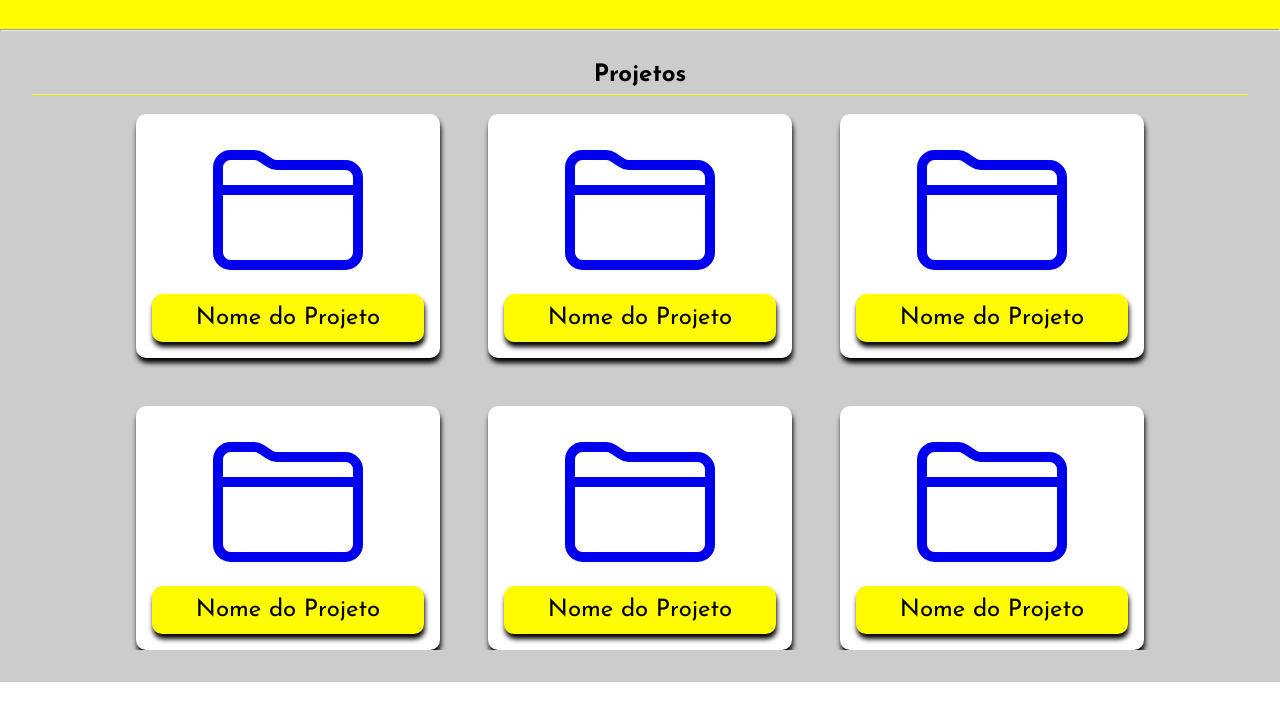
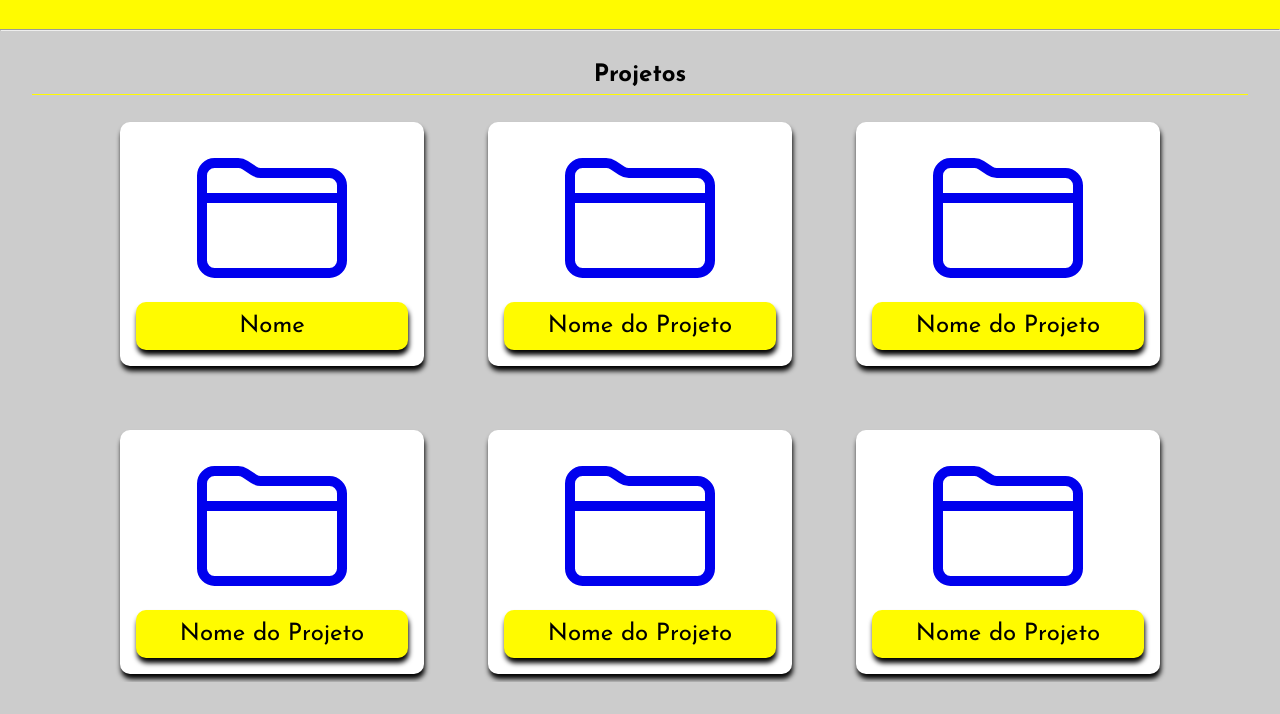
Before and after one commit to Viniciusdeab/javascript-project, a plain HTML site: page index.html in a window 1280 px wide. Shown: the part 139-853 px from the top of the page. Before the commit the page ends 821 px from the top, so only its background shows below. Drawn offline with nearby package versions, Linux system fonts and the light colour scheme.

Commit message:
atualização

```diff
--- a/index.html
+++ b/index.html
@@ -21,7 +21,7 @@
                 <a href="#" class="lista__link">
                     <ion-icon class="lista__link-fechado" name="folder-outline"></ion-icon>
                 </a>
-                <p class="lista__texto">Nome do Projeto</p>
+                <p class="lista__texto">Nome</p>
             </li>
             <li class="lista__item">
                 <a href="#" class="lista__link">
--- a/style.css
+++ b/style.css
@@ -50,6 +50,7 @@
     border-radius: 10px;
     padding: 1em;
     box-shadow: 1px 5px 5px #000000;
+    margin: 0.5em;
 
 }
 
```
